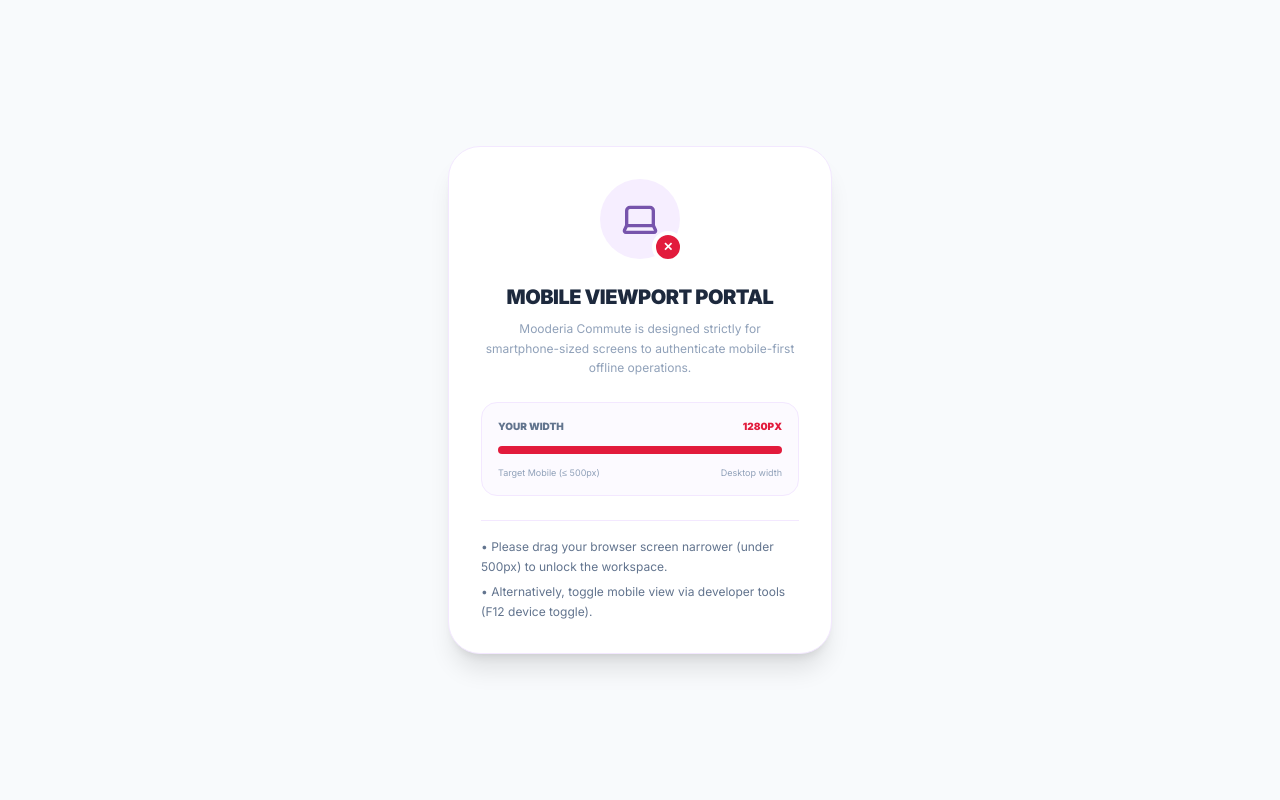
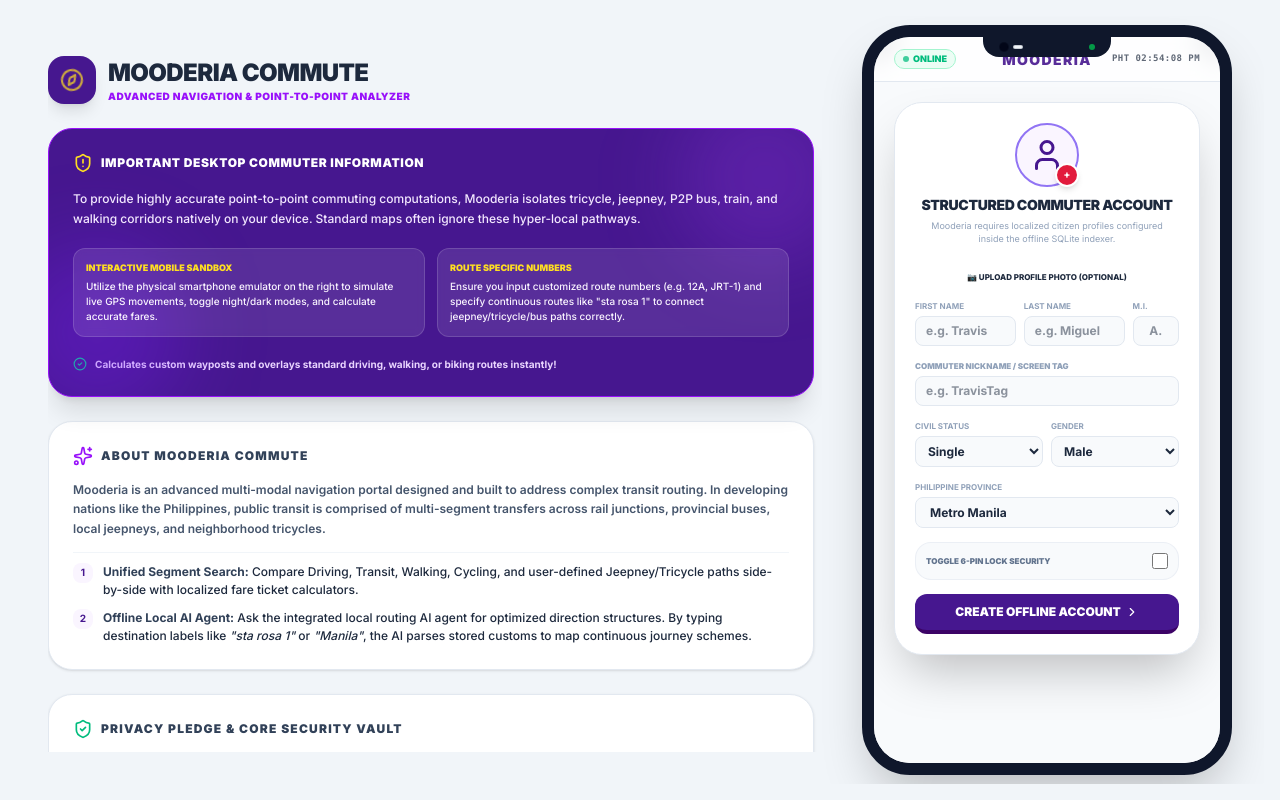
Before and after one commit to therealtmmc/Mooderia-Commute, a React (Vite) app: page / in a window 1280 px wide. Built offline with nearby package versions, Linux system fonts and the light colour scheme.

Commit message:
feat: remove desktop-only blocking barrier
Remove the desktop-commute-barrier to allow the mobile shell to scale and render on larger screens, improving accessibility and app flexibility.

```diff
--- a/src/components/MobileShell.tsx
+++ b/src/components/MobileShell.tsx
@@ -4,7 +4,7 @@
  */
 
 import React, { useState, useEffect } from 'react';
-import { Compass, Database, MessageSquare, Laptop, User, ShieldAlert, Key, RefreshCw, Star, Pocket, ChevronRight, Lock, CheckCircle2 } from 'lucide-react';
+import { Compass, Database, MessageSquare, Laptop, User, ShieldAlert, Key, RefreshCw, Star, Pocket, ChevronRight, Lock, CheckCircle2, ShieldCheck, HelpCircle, Info, Globe, Sparkles } from 'lucide-react';
 import { db, UserProfile } from '../lib/db';
 import P2PRouting from './P2PRouting';
 import LocalAIAgent from './LocalAIAgent';
@@ -251,61 +251,13 @@
     setPinAttemptsError('');
   };
 
-  const isDesktop = viewportWidth > 500;
-
-  // Render responsive desktop barrier
-  if (isDesktop) {
-    return (
-      <div id="desktop-commute-barrier" className="min-h-screen bg-slate-50 dark:bg-slate-950 flex flex-col items-center justify-center p-6 text-center select-none font-sans">
-        <div className="w-full max-w-sm bg-white dark:bg-slate-900 rounded-[32px] p-8 border border-purple-100 dark:border-purple-950 shadow-xl space-y-6">
-          <div className="flex justify-center">
-            <div className="relative">
-              <div className="w-20 h-20 bg-purple-100 dark:bg-purple-950/60 rounded-full flex items-center justify-center animate-pulse">
-                <Laptop className="w-10 h-10 text-[#46178f] dark:text-purple-300" />
-              </div>
-              <div className="absolute -bottom-1 -right-1 w-8 h-8 bg-[#e21b3c] rounded-full border-4 border-white dark:border-slate-900 flex items-center justify-center font-black text-white text-xs">
-                ✕
-              </div>
-            </div>
-          </div>
-
-          <div className="space-y-2">
-            <h1 className="text-xl font-black text-slate-800 dark:text-white uppercase tracking-tight">
-              MOBILE VIEWPORT PORTAL
-            </h1>
-            <p className="text-xs text-slate-400 dark:text-slate-500 leading-relaxed max-w-xs mx-auto">
-              Mooderia Commute is designed strictly for smartphone-sized screens to authenticate mobile-first offline operations.
-            </p>
-          </div>
-
-          <div className="bg-purple-50/50 dark:bg-purple-950/10 rounded-2xl p-4 border border-purple-100 dark:border-purple-955 space-y-3">
-            <div className="flex justify-between text-[10px] font-black uppercase text-slate-500">
-              <span>Your Width</span>
-              <span className="text-[#e21b3c]">{viewportWidth}px</span>
-            </div>
-            <div className="w-full bg-slate-200 dark:bg-slate-800 h-2 rounded-full overflow-hidden">
-              <div className="bg-[#e21b3c] h-full" style={{ width: `${Math.min(100, (viewportWidth / 1000) * 100)}%` }}></div>
-            </div>
-            <div className="flex justify-between text-[9px] text-slate-400">
-              <span>Target Mobile (≤ 500px)</span>
-              <span>Desktop width</span>
-            </div>
-          </div>
-
-          <div className="border-t border-purple-100 dark:border-purple-950 pt-4 text-left space-y-1.5 text-xs text-slate-500 leading-relaxed">
-            <p>• Please drag your browser screen narrower (under 500px) to unlock the workspace.</p>
-            <p>• Alternatively, toggle mobile view via developer tools (F12 device toggle).</p>
-          </div>
-        </div>
-      </div>
-    );
-  }
+  const isDesktop = viewportWidth > 850;
 
   // --- HTML App rendering in Dark mode vs Light Mode class context ---
   const isDarkClass = profile.theme === 'dark' ? 'dark' : '';
 
-  return (
-    <div id="applet-theme-wrapper" className={`${isDarkClass} w-full h-screen`}>
+  const renderPhoneScreen = () => {
+    return (
       <div id="applet-viewport-root" className="w-full h-full bg-slate-50 dark:bg-slate-950 flex flex-col font-sans select-none overflow-hidden text-slate-800 dark:text-slate-100 transition-colors duration-150">
 
         {/* --- Top Status Ticker Header --- */}
@@ -733,6 +685,178 @@
         )}
 
       </div>
+    );
+  };
+
+  return (
+    <div id="applet-theme-wrapper" className={`${isDarkClass} w-full h-screen bg-slate-100 dark:bg-slate-950`}>
+      {isDesktop ? (
+        <div id="desktop-commute-wrapper" className="w-full h-full overflow-hidden flex items-center justify-center bg-slate-100 dark:bg-slate-950/45 p-4 select-text">
+          <div className="w-full h-full max-w-7xl mx-auto flex lg:flex-row flex-col overflow-hidden text-slate-800 dark:text-slate-100 p-4 lg:p-8 gap-6 lg:gap-10 justify-center items-stretch bg-slate-100/50 dark:bg-slate-950/40">
+            {/* Left Column: Premium Informational Board (purple/white themed sections + about + privacy) */}
+            <div className="flex-1 overflow-y-auto style-scrollbar flex flex-col justify-between space-y-6 pr-2 lg:py-2">
+              <div className="space-y-6">
+                {/* App Header Title Branding */}
+                <div className="flex items-center gap-3">
+                  <div className="w-12 h-12 bg-[#46178f] text-white rounded-2xl flex items-center justify-center shadow-lg relative shrink-0">
+                    <Compass className="w-6 h-6 text-yellow-300 transform -rotate-12 animate-pulse" />
+                  </div>
+                  <div>
+                    <h1 className="text-2xl font-black tracking-tight uppercase text-slate-850 dark:text-stone-100">
+                      Mooderia Commute
+                    </h1>
+                    <p className="text-[10px] tracking-wider text-purple-600 dark:text-purple-400 uppercase font-black">
+                      Advanced Navigation &amp; Point-to-Point Analyzer
+                    </p>
+                  </div>
+                </div>
+
+                {/* IMPORTANT INFORMATION SECTION - Bold, highly elegant Purple/White card */}
+                <div className="bg-[#46178f] border border-purple-600 rounded-[24px] p-6 text-white shadow-xl relative overflow-hidden flex flex-col space-y-4 text-left">
+                  {/* Subtle decorative background glow */}
+                  <div className="absolute -top-10 -right-10 w-44 h-44 bg-purple-500/20 rounded-full blur-2xl pointer-events-none"></div>
+                  <div className="absolute -bottom-10 -left-10 w-44 h-44 bg-violet-600/30 rounded-full blur-2xl pointer-events-none"></div>
+
+                  <div className="flex items-center gap-2 relative z-10">
+                    <ShieldAlert className="w-5 h-5 text-yellow-300" />
+                    <h2 className="text-xs font-black uppercase tracking-wider text-white">
+                      Important Desktop Commuter Information
+                    </h2>
+                  </div>
+
+                  <p className="text-xs text-purple-100 font-medium leading-relaxed relative z-10">
+                    To provide highly accurate point-to-point commuting computations, Mooderia isolates tricycle, jeepney, P2P bus, train, and walking corridors natively on your device. Standard maps often ignore these hyper-local pathways.
+                  </p>
+
+                  <div className="grid grid-cols-2 gap-3 relative z-10 pt-1">
+                    <div className="bg-white/10 backdrop-blur-xs border border-white/15 rounded-xl p-3 space-y-1">
+                      <span className="text-[9px] font-black uppercase text-yellow-300 block">Interactive Mobile Sandbox</span>
+                      <p className="text-[10px] text-purple-50 font-medium leading-normal">
+                        Utilize the physical smartphone emulator on the right to simulate live GPS movements, toggle night/dark modes, and calculate accurate fares.
+                      </p>
+                    </div>
+
+                    <div className="bg-white/10 backdrop-blur-xs border border-white/15 rounded-xl p-3 space-y-1">
+                      <span className="text-[9px] font-black uppercase text-yellow-300 block">Route Specific Numbers</span>
+                      <p className="text-[10px] text-purple-50 font-medium leading-normal">
+                        Ensure you input customized route numbers (e.g. 12A, JRT-1) and specify continuous routes like "sta rosa 1" to connect jeepney/tricycle/bus paths correctly.
+                      </p>
+                    </div>
+                  </div>
+
+                  <div className="flex items-center gap-2 text-[10px] font-bold text-purple-200 pt-1">
+                    <CheckCircle2 className="w-3.5 h-3.5 text-emerald-400 shrink-0" />
+                    <span>Calculates custom wayposts and overlays standard driving, walking, or biking routes instantly!</span>
+                  </div>
+                </div>
+
+                {/* ABOUT SECTION - Professional and highly polished */}
+                <div className="bg-white dark:bg-slate-900/80 border border-slate-200 dark:border-slate-800 rounded-[24px] p-6 shadow-sm space-y-3.5 text-left">
+                  <div className="flex items-center gap-2">
+                    <Sparkles className="w-5 h-5 text-purple-600 dark:text-purple-400" />
+                    <h3 className="text-xs font-black uppercase tracking-widest text-slate-700 dark:text-slate-300">
+                      About Mooderia Commute
+                    </h3>
+                  </div>
+
+                  <p className="text-xs text-slate-600 dark:text-slate-400 leading-relaxed font-semibold">
+                    Mooderia is an advanced multi-modal navigation portal designed and built to address complex transit routing. In developing nations like the Philippines, public transit is comprised of multi-segment transfers across rail junctions, provincial buses, local jeepneys, and neighborhood tricycles.
+                  </p>
+
+                  <div className="space-y-2.5 pt-2.5 border-t border-slate-100 dark:border-slate-800">
+                    <div className="flex items-start gap-2.5 text-xs">
+                      <div className="w-5 h-5 bg-purple-50 dark:bg-purple-950/50 rounded-lg flex items-center justify-center text-[#46178f] dark:text-purple-300 font-bold shrink-0 text-[10px]">
+                        1
+                      </div>
+                      <p className="text-slate-550 dark:text-slate-405 leading-normal font-medium">
+                        <strong className="text-slate-700 dark:text-slate-250">Unified Segment Search:</strong> Compare Driving, Transit, Walking, Cycling, and user-defined Jeepney/Tricycle paths side-by-side with localized fare ticket calculators.
+                      </p>
+                    </div>
+
+                    <div className="flex items-start gap-2.5 text-xs">
+                      <div className="w-5 h-5 bg-purple-50 dark:bg-purple-950/50 rounded-lg flex items-center justify-center text-[#46178f] dark:text-purple-300 font-bold shrink-0 text-[10px]">
+                        2
+                      </div>
+                      <p className="text-slate-550 dark:text-slate-405 leading-normal font-medium font-sans">
+                        <strong className="text-slate-700 dark:text-slate-250">Offline Local AI Agent:</strong> Ask the integrated local routing AI agent for optimized direction structures. By typing destination labels like <em>"sta rosa 1"</em> or <em>"Manila"</em>, the AI parses stored customs to map continuous journey schemes.
+                      </p>
+                    </div>
+                  </div>
+                </div>
+
+                {/* PRIVACY SECTION - High density detail demonstrating total transparency */}
+                <div className="bg-white dark:bg-slate-900/80 border border-slate-200 dark:border-slate-800 rounded-[24px] p-6 shadow-sm space-y-3.5 text-left">
+                  <div className="flex items-center gap-2">
+                    <ShieldCheck className="w-5 h-5 text-emerald-500" />
+                    <h3 className="text-xs font-black uppercase tracking-widest text-slate-700 dark:text-slate-300">
+                      Privacy Pledge &amp; Core Security Vault
+                    </h3>
+                  </div>
+
+                  <p className="text-xs text-slate-600 dark:text-slate-400 leading-relaxed font-semibold font-sans">
+                    Your personal data belongs strictly to you. Mooderia executes completely serverless computations inside your local browser storage.
+                  </p>
+
+                  <div className="grid grid-cols-3 gap-3 pt-1">
+                    <div className="bg-slate-50 dark:bg-slate-800 p-3 rounded-xl border border-slate-100 dark:border-slate-750 text-center space-y-1">
+                      <Lock className="w-4.5 h-4.5 text-purple-605 dark:text-purple-305 mx-auto animate-pulse" />
+                      <span className="text-[9px] font-black uppercase text-slate-700 dark:text-stone-300 block">6-PIN Lock</span>
+                      <p className="text-[8px] text-slate-405 dark:text-slate-500 leading-normal">
+                        Secures custom routes via numerical device-level locks.
+                      </p>
+                    </div>
+
+                    <div className="bg-slate-50 dark:bg-slate-800 p-3 rounded-xl border border-slate-100 dark:border-slate-755 text-center space-y-1">
+                      <Database className="w-4.5 h-4.5 text-purple-605 dark:text-purple-305 mx-auto" />
+                      <span className="text-[9px] font-black uppercase text-slate-700 dark:text-stone-300 block">100% Local</span>
+                      <p className="text-[8px] text-slate-405 dark:text-slate-500 leading-normal">
+                        Uses sandbox variables to cache custom jeepney stops without clouds.
+                      </p>
+                    </div>
+
+                    <div className="bg-slate-50 dark:bg-slate-800 p-3 rounded-xl border border-slate-100 dark:border-slate-755 text-center space-y-1">
+                      <Globe className="w-4.5 h-4.5 text-purple-605 dark:text-purple-305 mx-auto" />
+                      <span className="text-[9px] font-black uppercase text-slate-700 dark:text-stone-300 block">No Telemetry</span>
+                      <p className="text-[8px] text-slate-405 dark:text-slate-500 leading-normal">
+                        Zero web cookie tracking or analytical reports uploaded to external APIs.
+                      </p>
+                    </div>
+                  </div>
+                </div>
+              </div>
+
+              {/* Footer disclaimer */}
+              <div className="flex justify-between items-center text-[10px] text-slate-405 dark:text-slate-650 font-bold border-t border-slate-200 dark:border-slate-800 pt-4">
+                <span>MOODERIA COMMUTE ENGINE 2.5 • OPEN-SOURCE</span>
+                <span>{phtClock}</span>
+              </div>
+            </div>
+
+            {/* Right Column: Premium Smartphone Simulation frame */}
+            <div className="lg:max-w-[420px] max-w-[390px] flex items-center justify-center shrink-0 h-full py-2 relative">
+              {/* Physical reflection effect glow behind the phone */}
+              <div className="absolute w-[350px] h-[720px] rounded-[52px] bg-purple-500/10 blur-3xl pointer-events-none -z-10"></div>
+
+              <div className="w-[370px] h-[750px] rounded-[48px] border-[12px] border-slate-900 dark:border-slate-800 bg-slate-950 shadow-2xl relative overflow-hidden flex flex-col scale-[1] hover:scale-[1.01] transition-transform duration-300">
+
+                {/* Physical Front Camera notch bar (Dynamic Island mockup) */}
+                <div className="absolute top-0 left-1/2 -translate-x-1/2 w-32 h-5 bg-slate-900 dark:bg-slate-800 rounded-b-2xl z-50 flex items-center justify-center px-4">
+                  <div className="w-2.5 h-2.5 bg-slate-950 dark:bg-slate-900 rounded-full border border-slate-800/20 shrink-0"></div>
+                  <div className="w-2.5 h-1 bg-slate-100 dark:bg-slate-900 rounded-full border border-slate-800/20 shrink-0 ml-1"></div>
+                  <div className="flex-1"></div>
+                  <div className="w-1.5 h-1.5 bg-green-500 rounded-full animate-pulse shrink-0"></div>
+                </div>
+
+                <div className="w-full h-full relative overflow-hidden flex flex-col">
+                  {renderPhoneScreen()}
+                </div>
+              </div>
+            </div>
+          </div>
+        </div>
+      ) : (
+        renderPhoneScreen()
+      )}
     </div>
   );
 }
```
